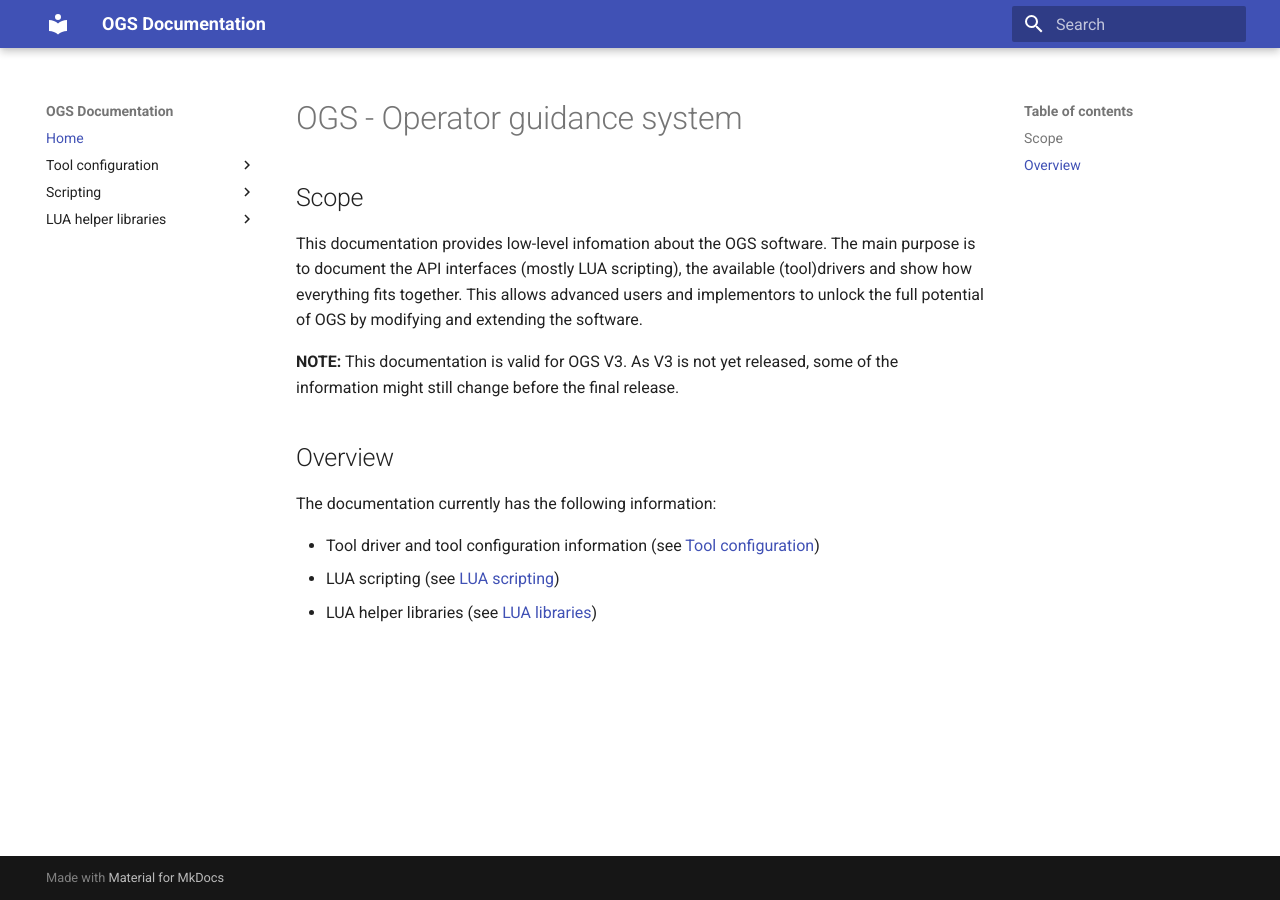
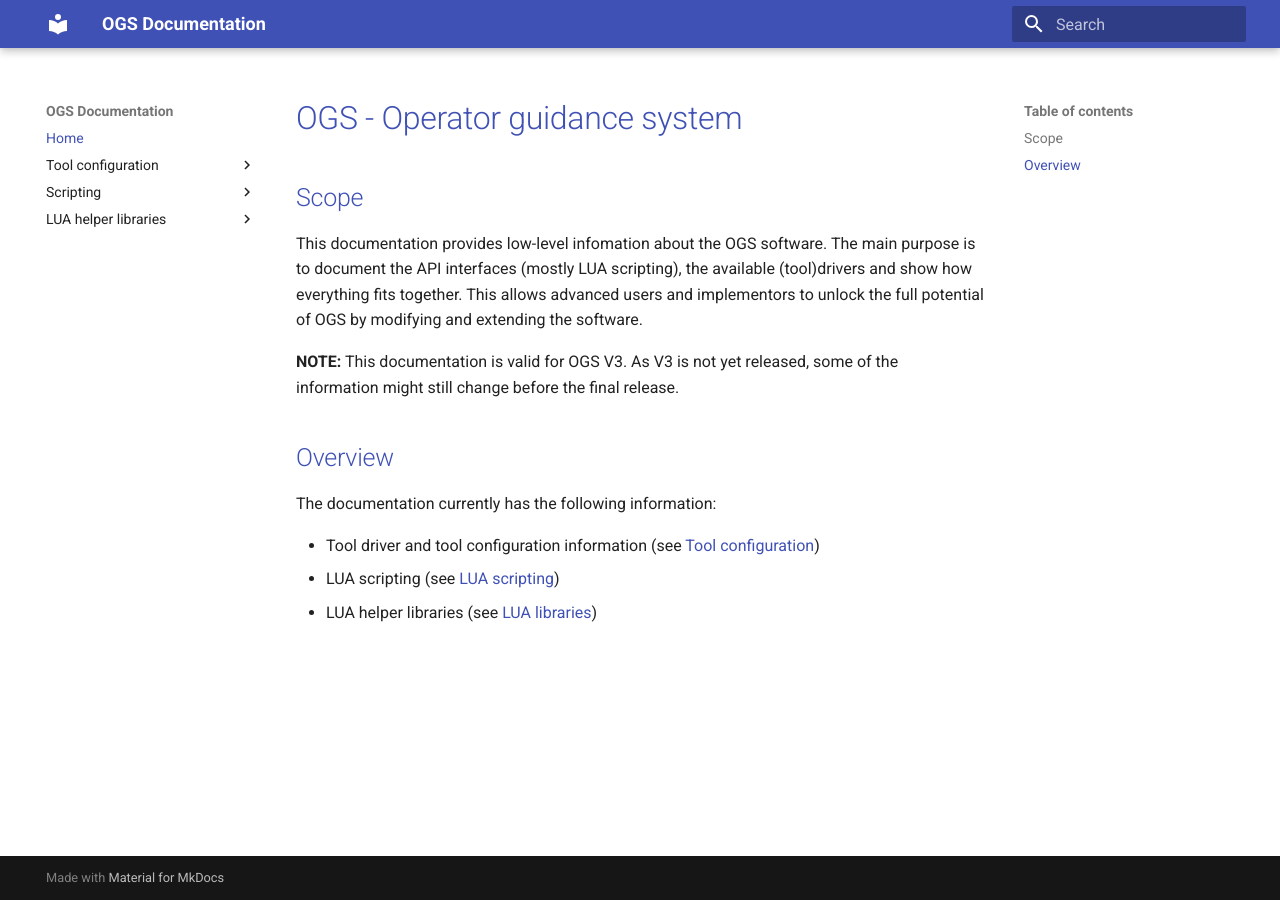
Before and after one commit to haller-erne/ogs, an MkDocs documentation site: the page built from docs/index.md, in a window 1280 px wide. Built offline with MkDocs 1.6.1 and Material for MkDocs 9.7.7, drawn with Linux system fonts in a browser that asks for light colours.

Commit message:
Update mkdocs.yml

```diff
--- a/mkdocs.yml
+++ b/mkdocs.yml
@@ -30,3 +30,17 @@
 
 #theme: readthedocs
 theme: material
+
+markdown_extensions:
+  - abbr
+  - meta
+  - markdown.extensions.admonition
+  - markdown.extensions.attr_list
+  - markdown.extensions.def_list
+  - markdown.extensions.footnotes
+  - markdown.extensions.meta
+  - markdown.extensions.toc:
+      slugify: !!python/object/apply:pymdownx.slugs.slugify
+        kwds:
+          case: lower
+      anchorlink: true
```
